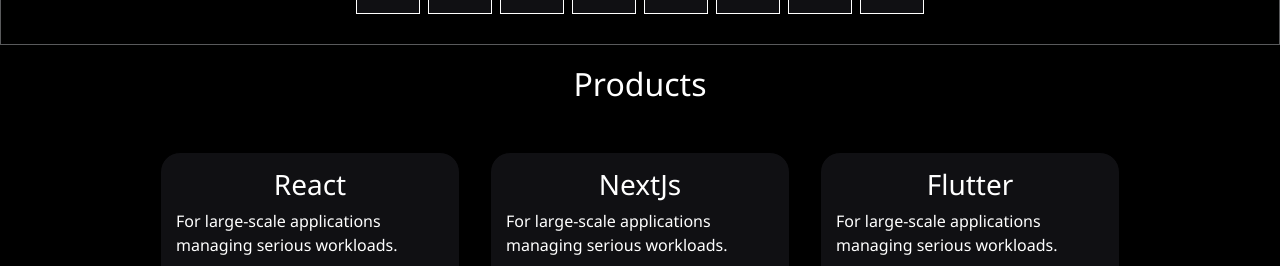
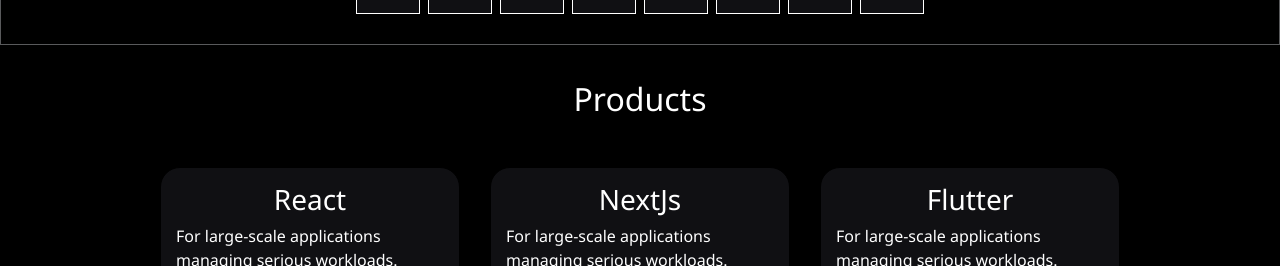
Before and after one commit to fezfacchini/PF-Facchini, a plain HTML site: page pages/docs.html in a window 1280 px wide. Shown: the part 611-877 px from the top of the page. Drawn offline with nearby package versions, Linux system fonts and the light colour scheme.

Commit message:
fix margins

```diff
--- a/pages/docs.html
+++ b/pages/docs.html
@@ -73,7 +73,7 @@
                     <div class="icon-style"><img src="./../assets/vuejs-icon.svg" alt="VueJs"></div>
                 </article>
             </section>
-        <h2>Products</h2>
+        <h2 class="title-docs">Products</h2>
         <section class="products-docs">
 
             <article class="card-docs">
--- a/scss/pages/_main-docs.scss
+++ b/scss/pages/_main-docs.scss
@@ -15,6 +15,10 @@
                 font-size: 28px;
             }
         }
+    }
+
+    .title-docs{
+        margin-top: 15px;
     }
 
     /* Iconos */
@@ -54,7 +58,7 @@
     /* Cards Docs */
 
     .products-docs{
-        padding: 20px;
+        padding: 20px 20px 35px 20px;
         display: flex;
         flex-wrap: wrap;
         gap: 30px;
--- a/scss/pages/_main-pricing.scss
+++ b/scss/pages/_main-pricing.scss
@@ -35,6 +35,7 @@
                     }
                     .pricing-btn{
                         margin-top: 15px;
+                        margin-bottom: 15px;
                     }
                 }
             }
```
Also changed, not shown: css/main.css, 1 other file.
